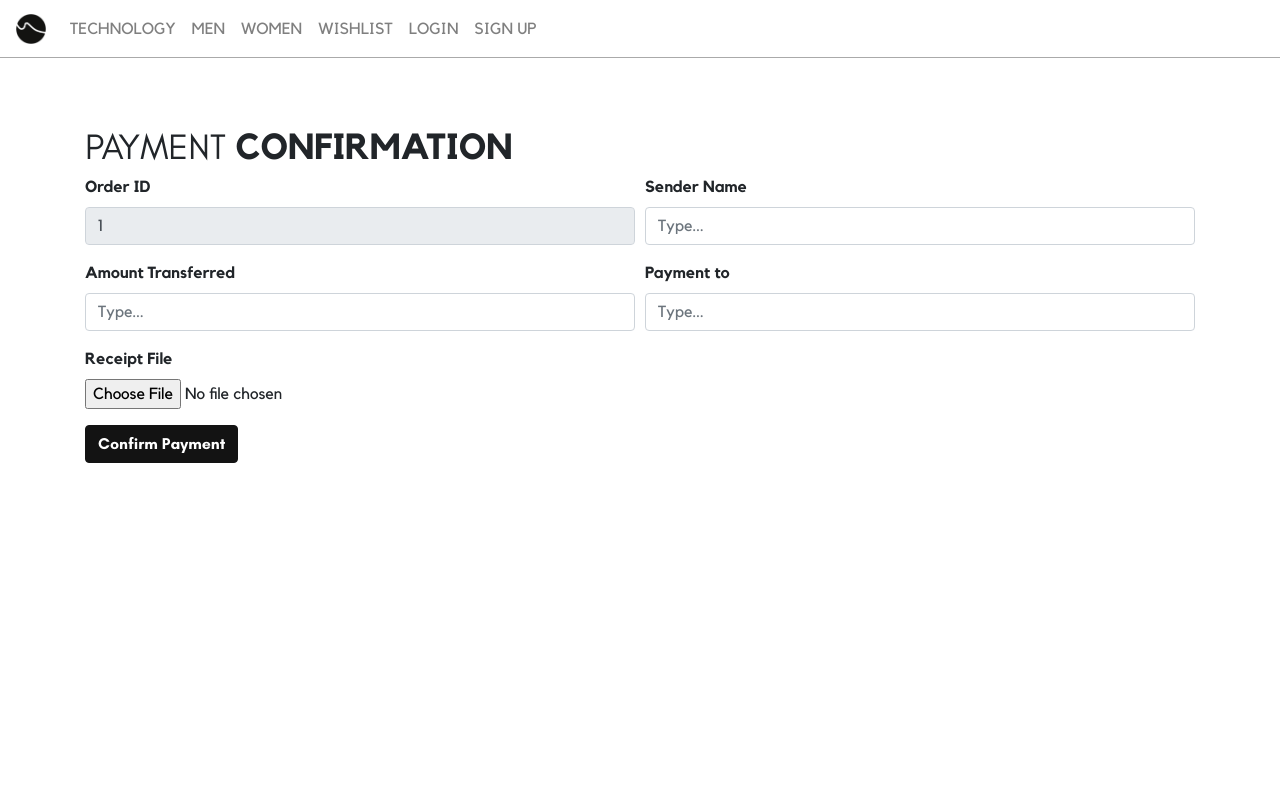
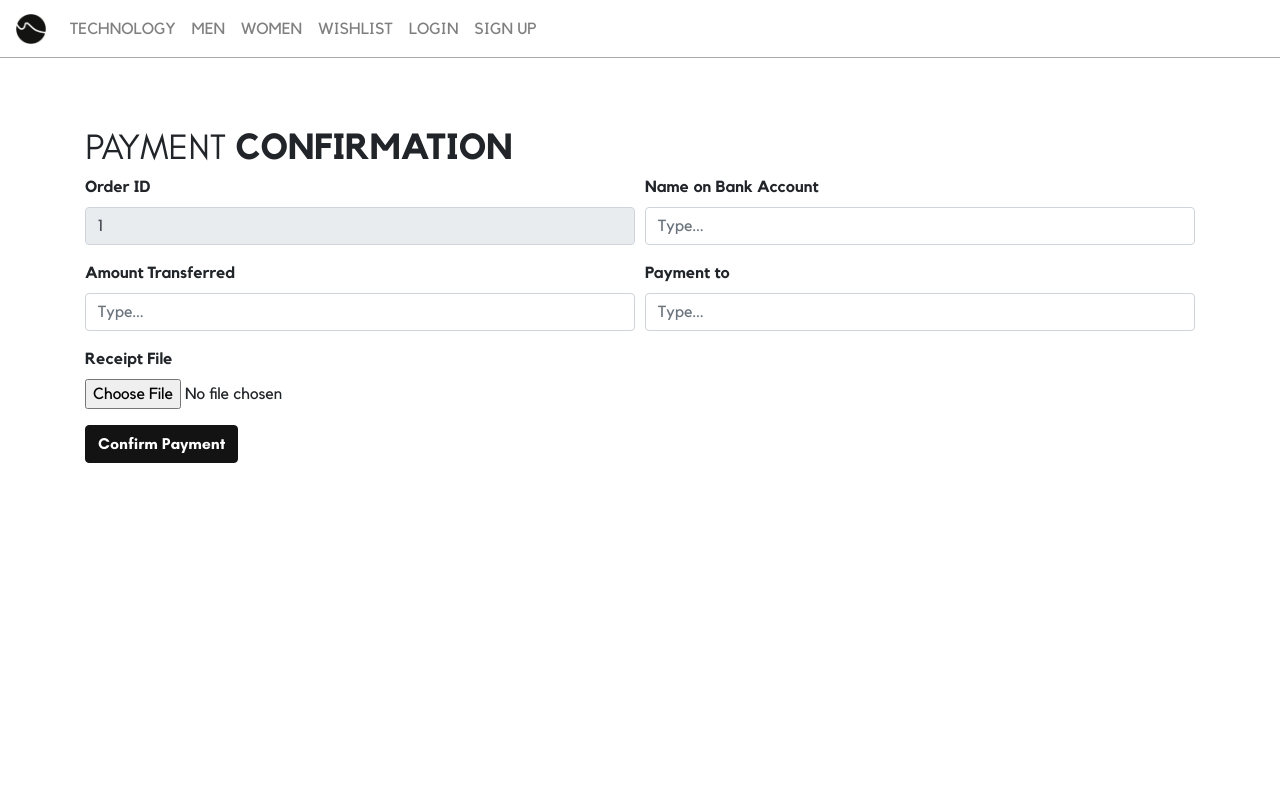
Before and after one commit to priambudiLB/oshare, a React (Create React App) app: page /confirm/1 in a window 1280 px wide. Shown: the top 800 px of the page. Built offline with nearby package versions, Linux system fonts and the light colour scheme.

Commit message:
refactor

```diff
--- a/src/ConfirmPayment.js
+++ b/src/ConfirmPayment.js
@@ -116,7 +116,7 @@ class ConfirmPayment extends Component {
               </div>
               <div className="form-group col-md-6">
                 <label className="kollektif-bold label" htmlFor="inputEmail4">
-                  Sender Name
+                  Name on Bank Account
                 </label>
                 <input
                   type="text"
--- a/src/OrderDetails.jsx
+++ b/src/OrderDetails.jsx
@@ -32,9 +32,11 @@ class OrderDetails extends Component {
   render() {
     return (
       <div className="container" id="order">
-          <div className="row justify-content-center">
+          <div className="col text-center">
               <h1 className="highlights kollektif">Orders</h1>
+              <p>Click to submit Payment Details</p>
           </div>
+
           <div className="row">
 
             <table class="table table-hover">
```
